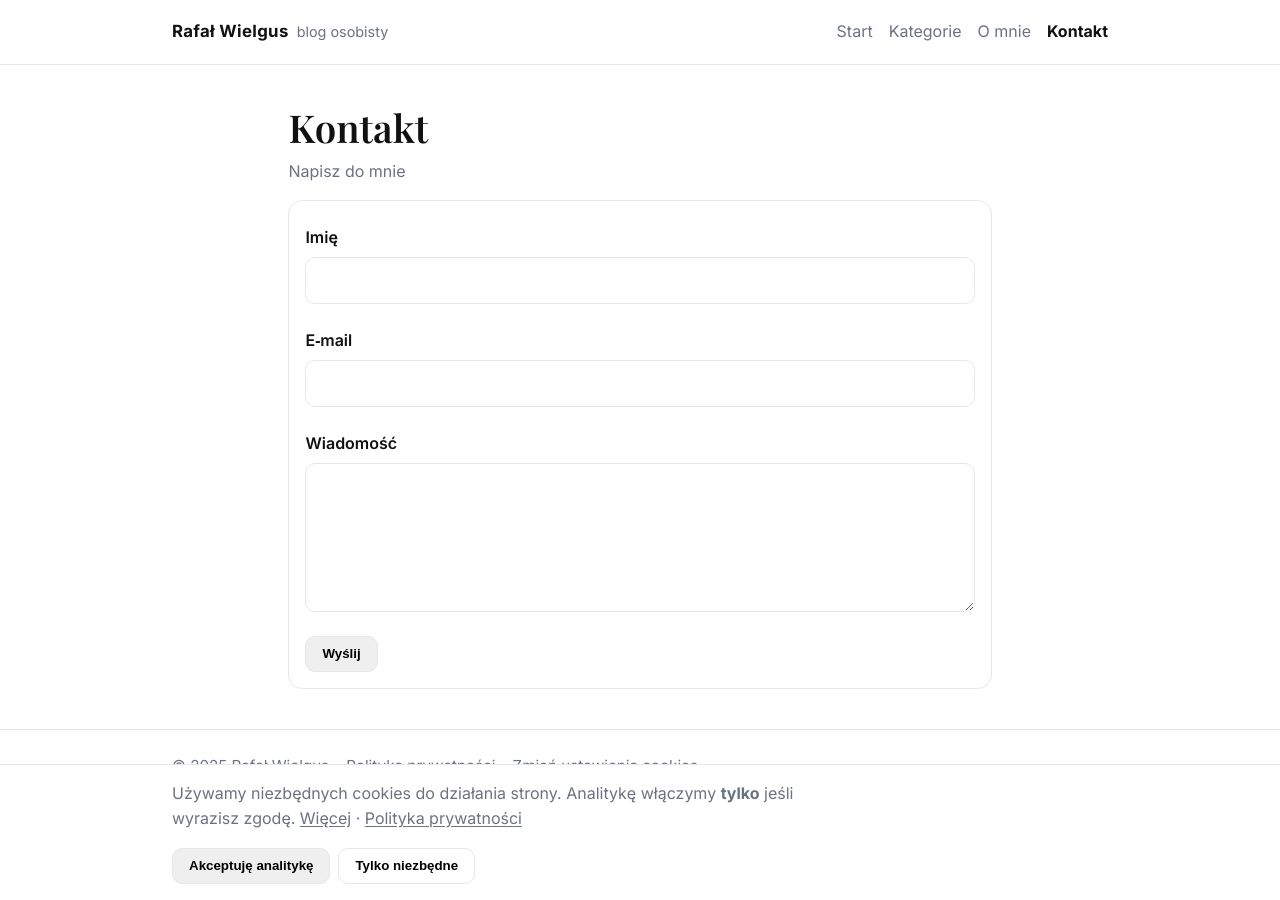
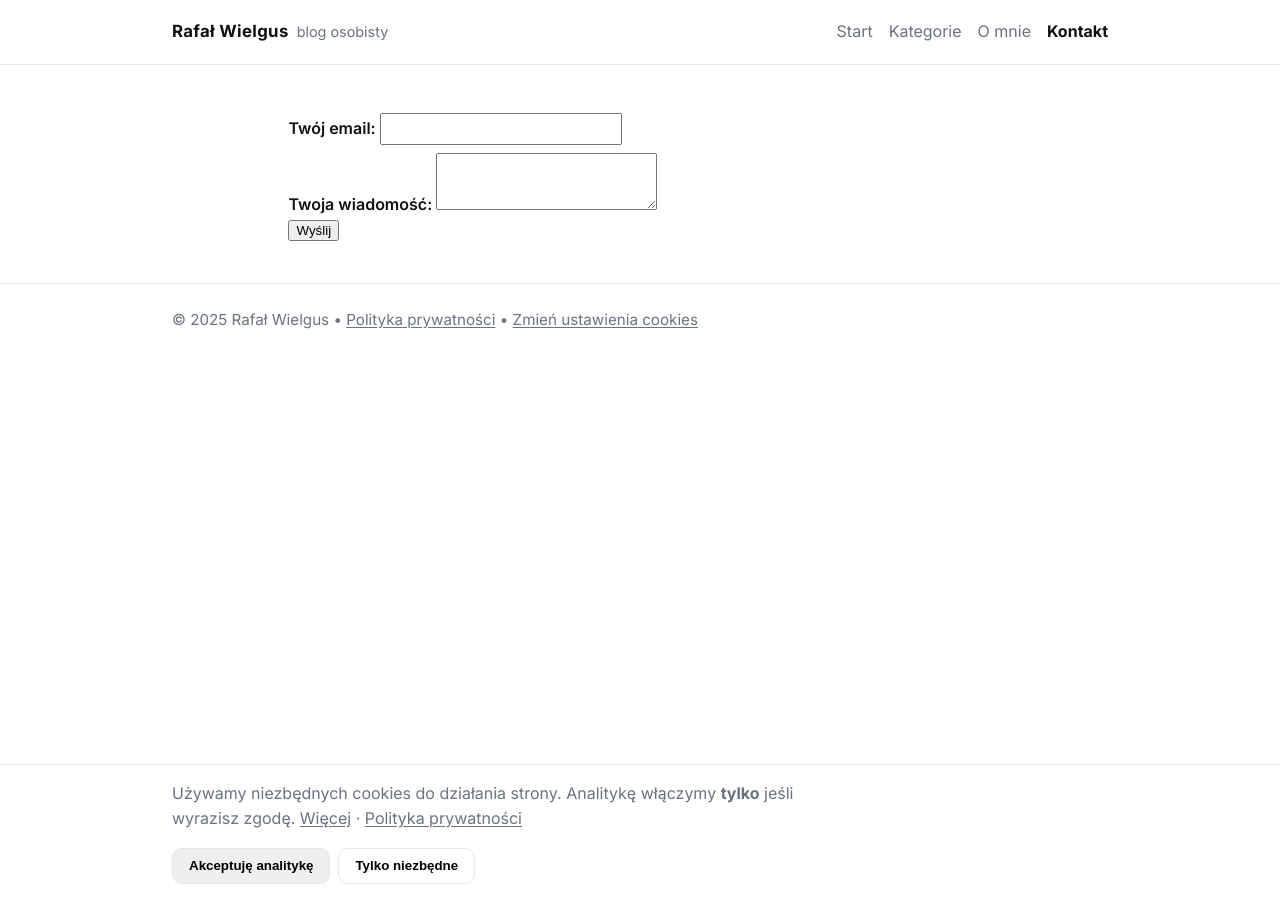
Before and after one commit to Rafson83/rafalwielgus.github.io, a Jekyll site: the page built from contact.md, in a window 1280 px wide. Built offline with Jekyll 4.4.1, drawn with Linux system fonts in a browser that asks for light colours.

Commit message:
zmiany w formularzu

```diff
--- a/contact.md
+++ b/contact.md
@@ -4,15 +4,19 @@
 permalink: /contact/
 ---
 <div class="container article">
-  <h1>Kontakt</h1>
-  <div class="meta">Napisz do mnie</div>
-  <form class="card" onsubmit="return false">
-    <label for="name">Imię</label>
-    <input id="name" name="name" required style="width:100%; padding:.6rem .8rem; border:1px solid var(--border); border-radius:10px; background:transparent; color:var(--text); margin:.4rem 0 1rem;">
-    <label for="email">E‑mail</label>
-    <input id="email" name="email" type="email" required style="width:100%; padding:.6rem .8rem; border:1px solid var(--border); border-radius:10px; background:transparent; color:var(--text); margin:.4rem 0 1rem;">
-    <label for="msg">Wiadomość</label>
-    <textarea id="msg" name="msg" rows="5" required style="width:100%; padding:.6rem .8rem; border:1px solid var(--border); border-radius:10px; background:transparent; color:var(--text); margin:.4rem 0 1rem;"></textarea>
-    <button type="submit" class="page" style="height:auto; padding:.6rem 1rem;">Wyślij</button>
-  </form>
+  <form
+  action="https://formspree.io/f/xyzljzaw"
+  method="POST"
+>
+  <label>
+    Twój email:
+    <input type="email" name="email">
+  </label>
+  <label>
+    Twoja wiadomość:
+    <textarea name="message"></textarea>
+  </label>
+  <!-- your other form fields go here -->
+  <button type="submit">Wyślij</button>
+</form>
 </div>
```
